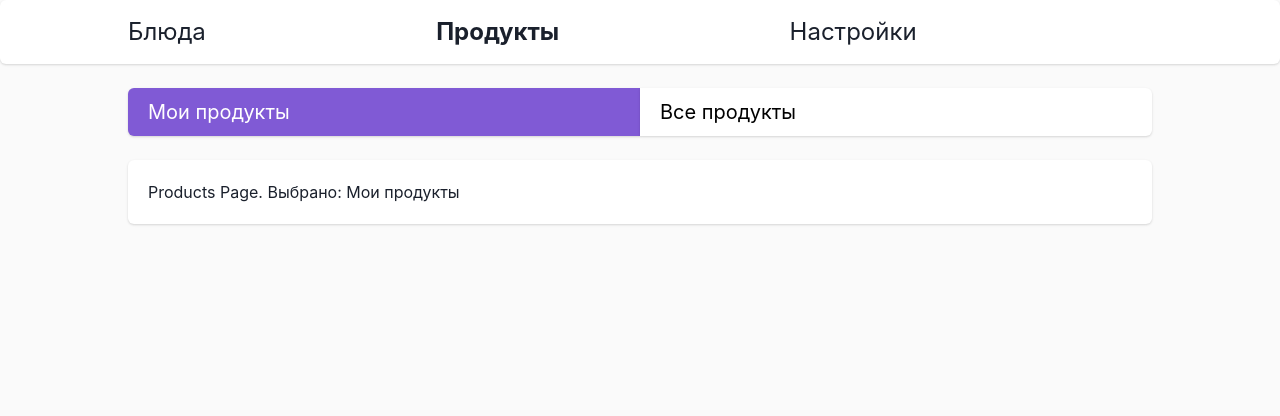
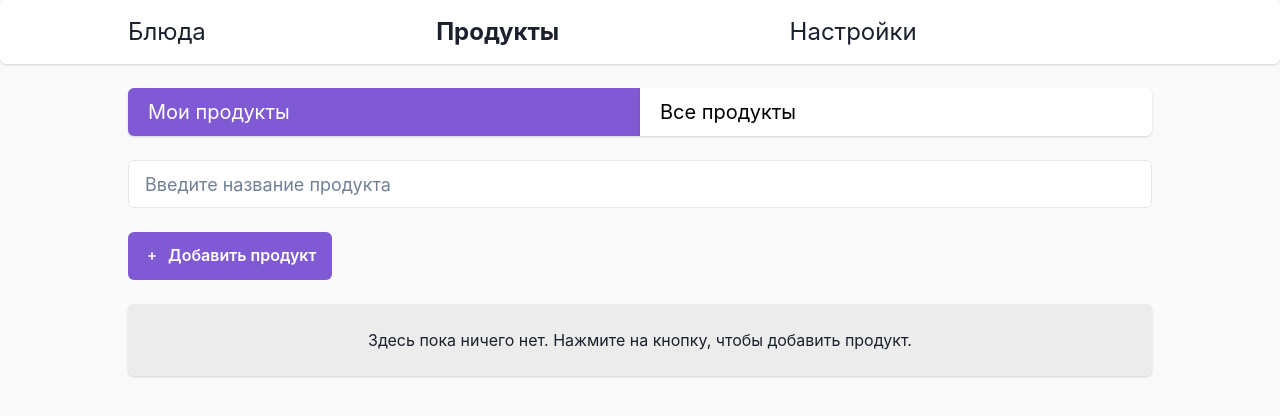
Before and after one commit to kmwk10/dish-analyzer, a React (Create React App) app in the folder frontend/: page /products in a window 1280 px wide. Shown: the top 416 px of the page. Built offline with nearby package versions, Linux system fonts and the light colour scheme.

Commit message:
feat(frontend): add ProductsList and ProductItem components

```diff
--- /dev/null
+++ b/frontend/src/components/ProductItem.jsx
@@ -0,0 +1,18 @@
+import { Card, Flex, Text, IconButton } from "@chakra-ui/react";
+import { EditIcon } from "@chakra-ui/icons";
+
+export default function ProductItem({ product }) {
+  return (
+    <Card marginBottom="0.5rem">
+      <Flex alignItems="center" padding="0.8rem 1.5rem">
+        <Text>{product.name}</Text>
+        <Text width="11vw" ml="auto">{product.nutrition_per_100g}</Text>
+        <Text width="28vw">{product.used_in_dishes}</Text>
+        <IconButton
+          icon={<EditIcon />}
+          variant="ghost"
+        />
+      </Flex>
+    </Card>
+  );
+}
--- /dev/null
+++ b/frontend/src/components/ProductsList.jsx
@@ -0,0 +1,18 @@
+import { Card, Flex, Text } from "@chakra-ui/react";
+
+import ProductItem from "./ProductItem";
+
+export default function ProductsList({ products }) {
+  return (
+    <Card backgroundColor="#ECECEC" padding="3vh">
+      <Flex alignItems="center" padding="0 4rem 2vh 1.5rem">
+          <Text>Название</Text>
+          <Text width="11vw" ml="auto">КБЖУ на 100г</Text>
+          <Text width="28svw">Используется в</Text>
+      </Flex>
+      {products.map((product) => (
+        <ProductItem key={product.id} product={product} />
+      ))}
+    </Card>
+  );
+}
--- a/frontend/src/pages/DishesPage.jsx
+++ b/frontend/src/pages/DishesPage.jsx
@@ -1,4 +1,4 @@
-import { Card, CardBody, Box, Input, Button } from "@chakra-ui/react";
+import { Card, Box, Input, Button } from "@chakra-ui/react";
 import { SmallAddIcon } from "@chakra-ui/icons";
 import { useState } from "react";
 import ToggleCards from "../components/ToggleCards";
--- a/frontend/src/pages/ProductsPage.jsx
+++ b/frontend/src/pages/ProductsPage.jsx
@@ -1,18 +1,37 @@
-import { Card, CardBody, Box } from "@chakra-ui/react";
+import { Card, Box, Input, Button } from "@chakra-ui/react";
+import { SmallAddIcon } from "@chakra-ui/icons";
 import { useState } from "react";
 import ToggleCards from "../components/ToggleCards";
+import ProductsList from "../components/ProductsList";
 
 export default function ProductsPage() {
   const [selected, setSelected] = useState("Мои продукты");
 
+  // Для тестирования
+  const product = {
+    "name": "Творог 0,5% (Село зелёное)",
+    "nutrition_per_100g": "74/18/0,5/3,3",
+    "used_in_dishes": "Творожная запеканка, сырники, ватрушки"
+  }
+
+  const myProducts = []
+  const allProducts = [product]
+  const currentProducts = (selected === "Мои продукты") ? myProducts : allProducts
+
   return (
     <Box margin="2vh 10vw">
       <ToggleCards option1={"Мои продукты"} option2={"Все продукты"} onChange={setSelected}/>
-      <Card>
-        <CardBody>
-          Products Page. Выбрано: {selected}
-        </CardBody>
-      </Card>
+      <Input size="lg" placeholder="Введите название продукта" background="white" marginBottom="3vh"/>
+      <Button size="md" leftIcon={<SmallAddIcon/>} height="3rem" colorScheme="purple" marginBottom="3vh">
+        Добавить продукт
+      </Button>
+      {currentProducts.length > 0 ? (
+        <ProductsList products={currentProducts} />
+      ) : (
+        <Card backgroundColor="#ECECEC" padding="3vh" textAlign="center">
+          Здесь пока ничего нет. Нажмите на кнопку, чтобы добавить продукт.
+        </Card>
+      )}
     </Box>
   );
 }
```
